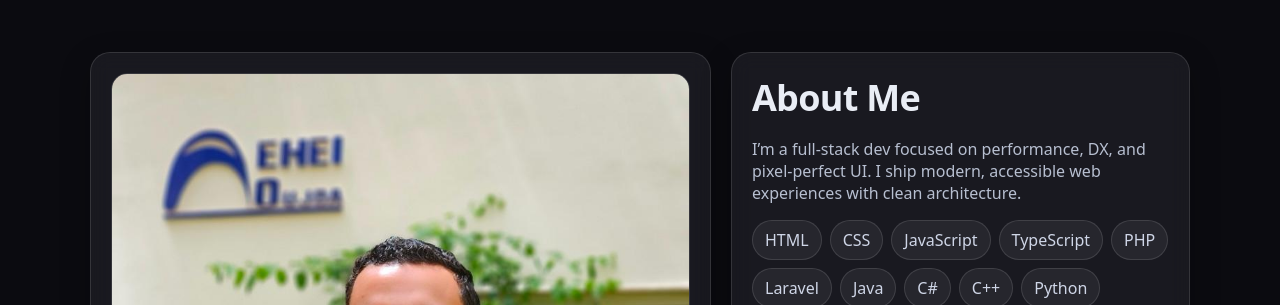
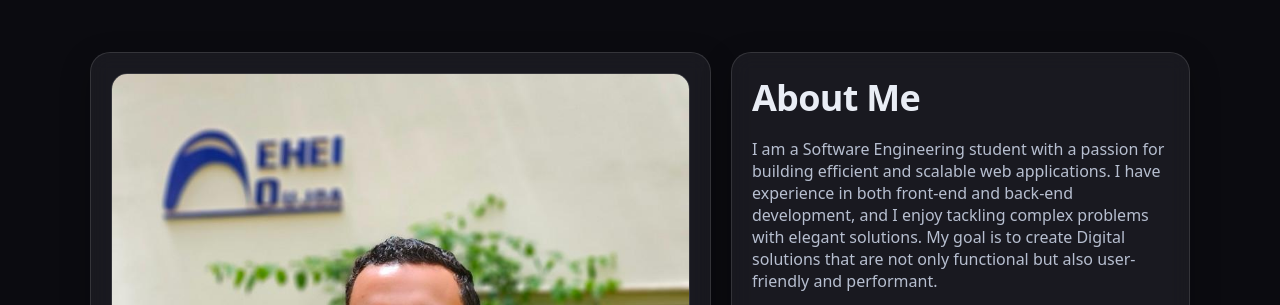
Before and after one commit to Ily4sm/Portfolio-2.0, a plain HTML site: page index.html in a window 1280 px wide. Shown: the part 780-1085 px from the top of the page. Drawn offline with Linux system fonts and the light colour scheme.

Commit message:
Updated version

```diff
--- a/index.html
+++ b/index.html
@@ -57,8 +57,9 @@
       <div class="content card glass rounded shadow reveal">
         <h2>About Me</h2>
         <p>
-          I’m a full-stack dev focused on performance, DX, and pixel-perfect UI.
-          I ship modern, accessible web experiences with clean architecture.
+          I am a Software Engineering student with a passion for building efficient and scalable web applications.
+           I have experience in both front-end and back-end development, and I enjoy tackling complex problems with elegant solutions.
+           My goal is to create Digital solutions that are not only functional but also user-friendly and performant.
         </p>
         <div class="badges">
           <span class="chip">HTML</span>
```
